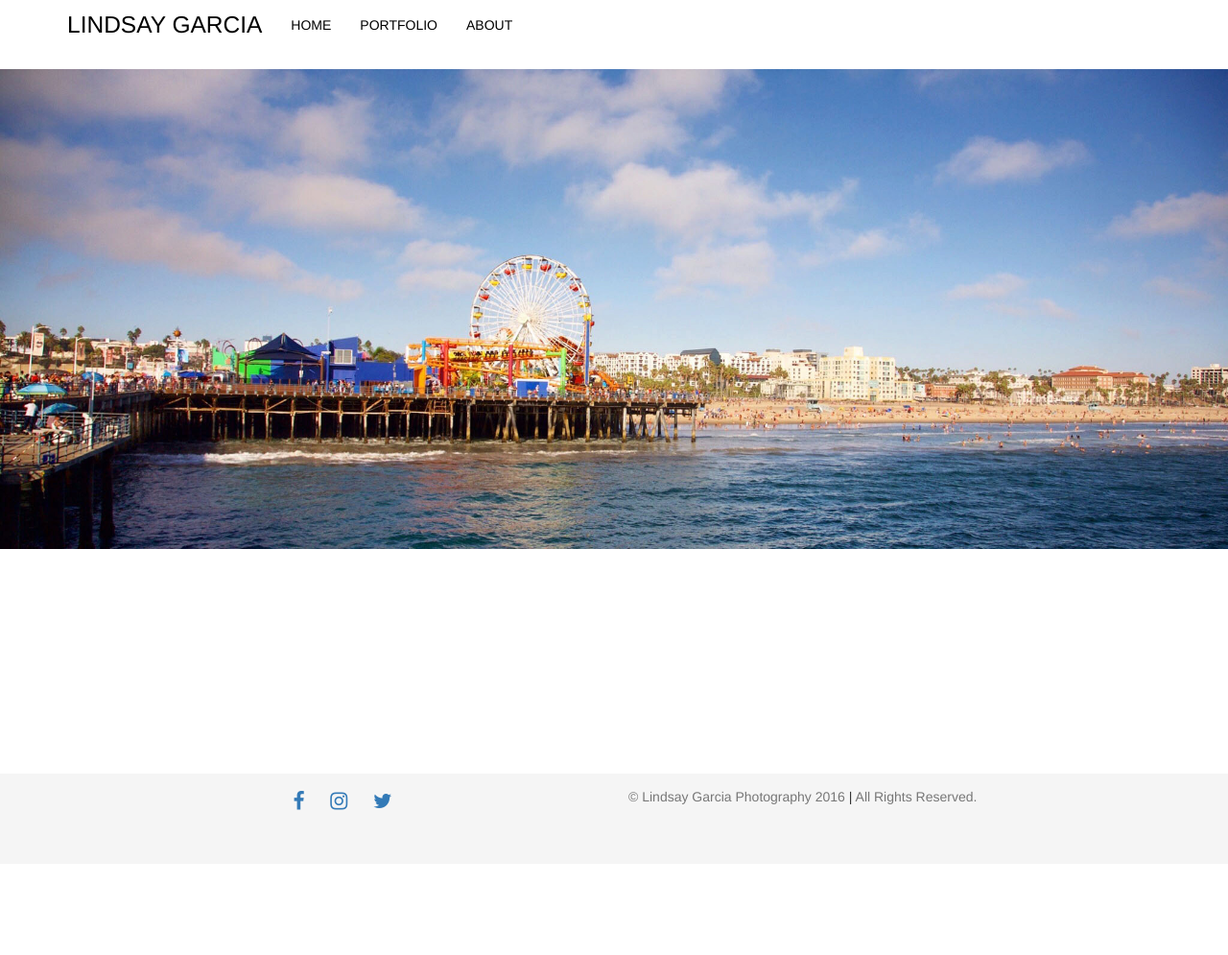
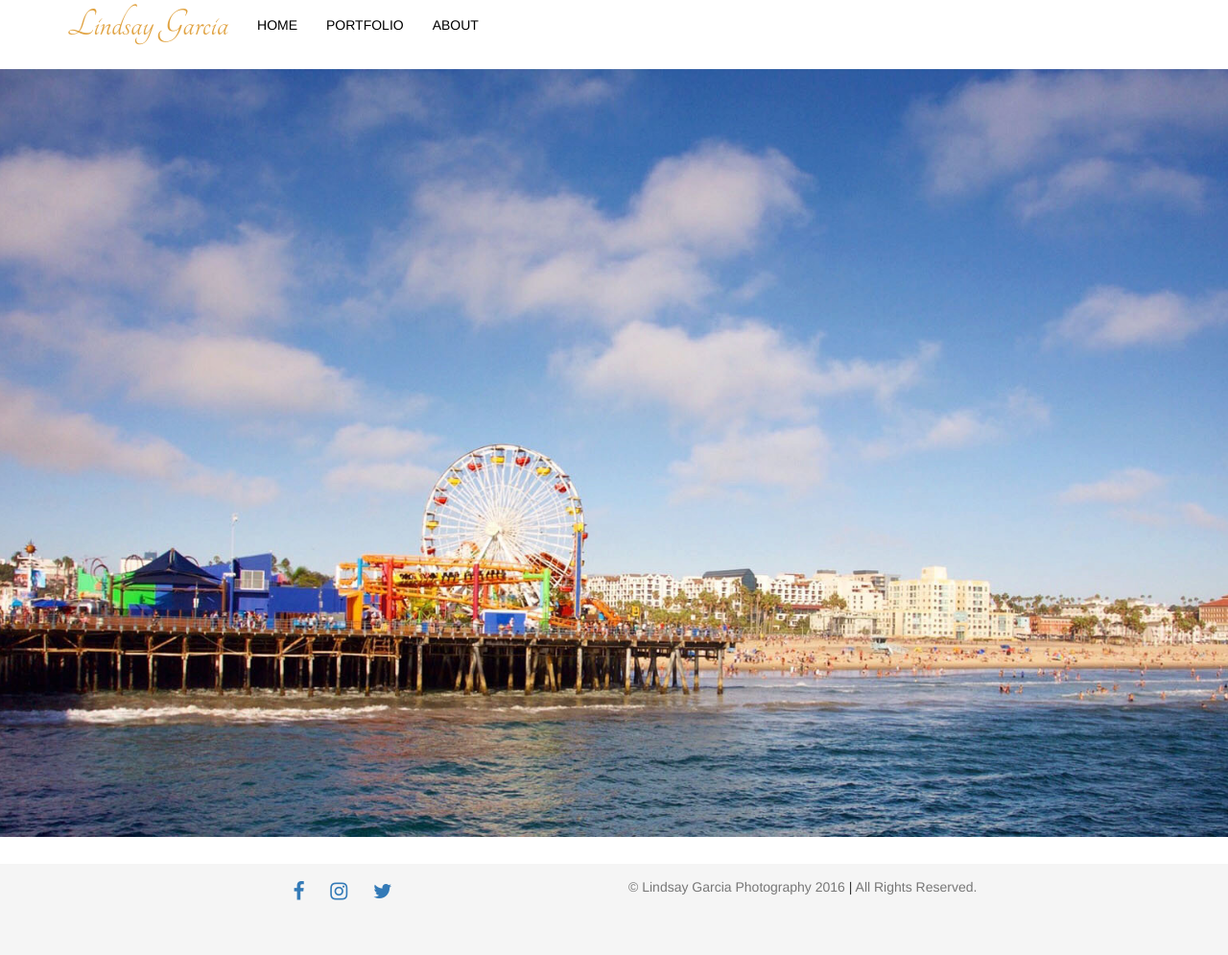
Before and after one commit to stephthedev/lindsphotography.github.io, a Jekyll site: the page built from index.html, in a window 1280 px wide. Shown: the whole page at 96% size. Built offline with Jekyll 4.4.1, drawn with Linux system fonts in a browser that asks for light colours; nearby versions of some CDN libraries; before the commit the page ends 900 px from its top, so only the background shows below that.

Commit message:
Make favicon transparent, update brand font

```diff
--- a/_layouts/default.html
+++ b/_layouts/default.html
@@ -7,6 +7,8 @@
 
         <link rel="shortcut icon" href="/favicon.ico?" sizes="16x16 32x32" type="image/x-icon">
         <link rel="icon" href="/favicon.ico" type="image/x-icon" />
+
+        <link rel="stylesheet" type="text/css" href="//fonts.googleapis.com/css?family=Tangerine" />
 
         <!-- Latest compiled and minified CSS -->
         <link rel="stylesheet" href="https://maxcdn.bootstrapcdn.com/bootstrap/3.3.7/css/bootstrap.min.css" integrity="sha384-BVYiiSIFeK1dGmJRAkycuHAHRg32OmUcww7on3RYdg4Va+PmSTsz/K68vbdEjh4u" crossorigin="anonymous" />
--- a/css/styles.scss
+++ b/css/styles.scss
@@ -17,7 +17,10 @@ body {
 
   .navbar-brand {
     color: black;
-    font-size: 1.75em;
+    font-size: 3em;
+    text-transform: none;
+    font-family: Tangerine;
+    color: #e0a240;
   }
 
   .fa-bars {
@@ -106,10 +109,11 @@ body {
 
 .photo-cover {
   background-image: url(../images/web/IMG_7864.jpg);
-  background-position: center bottom !important;
+  //background-image: url(../images/web/COVER_OPTION2.jpg);
+  background-position: center center !important;
   background-size: cover;
 
-  min-height: 500px;
+  min-height: 800px;
   display: block;
   width: 100%;
 
```
Also changed, not shown: favicon.ico.
